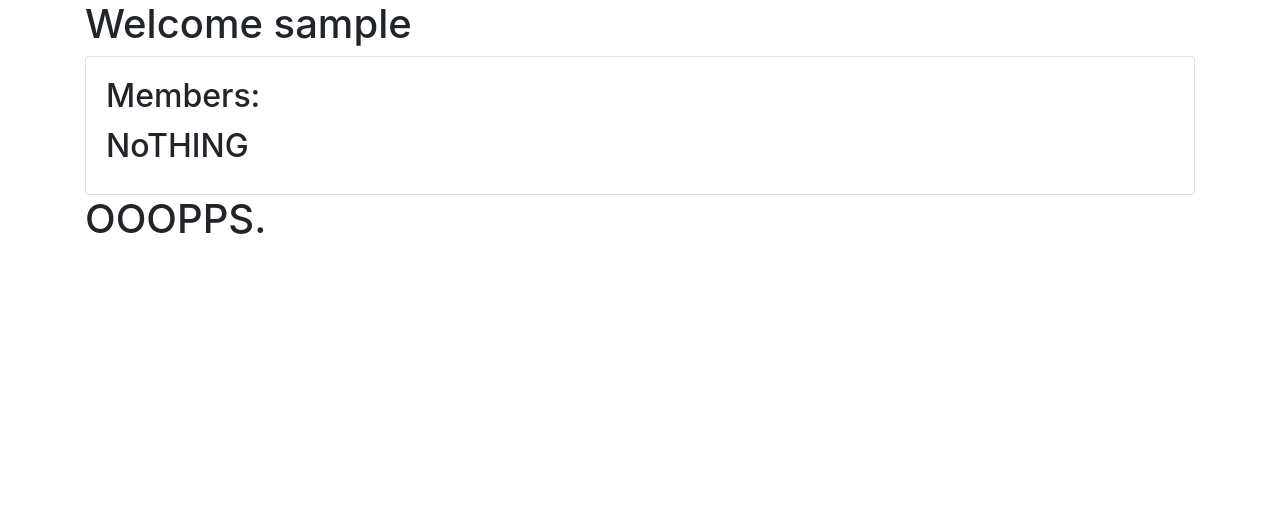
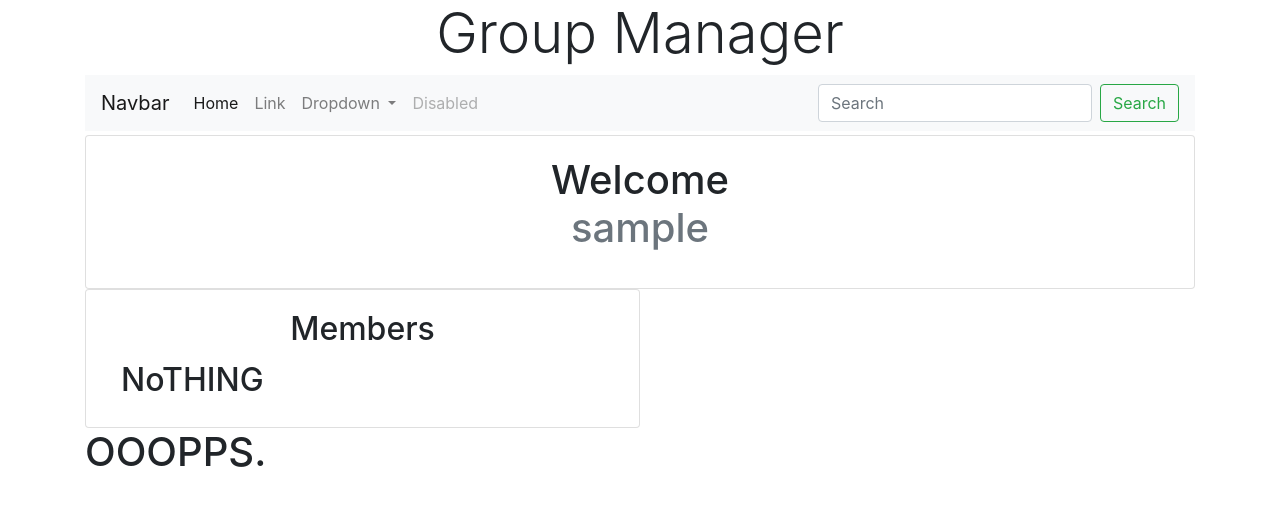
Before and after one commit to levelUpJosh/groupmanager, a Django app: page /app/ in a window 1280 px wide. Shown: the top 506 px of the page. Run offline with Django 3.2, Linux system fonts and the light colour scheme; the visitor is signed in with stand-in values (Sample User, id 1); some libraries are stand-ins or nearby versions.

Commit message:
Significant visual additions
Added Navbar and logo.
Added date selector to member creation form
Added visual index page

```diff
--- a/groupsapp/templates/groupsapp/index.html
+++ b/groupsapp/templates/groupsapp/index.html
@@ -2,15 +2,20 @@
 {% block content %}
 {{joingroup}}
 {{test}}
-<h1> Welcome {{user.username}}</h1>
 <div class="card">
     <div class="card-body">
-    <h2 class="card-title"> Members:</h2>
+        <h1 class="card-title text-center"> Welcome <p class="text-muted">{{user.username}}</p></h1>
+    </div>
+</div>
+<div class="card col-md-6">
+    <div class="card-body">
+        <h2 class="card-title text-center"> Members</h2>
         {% for member in members %}
-
-        <h3 class="card-title">{{ member.first_name }}  {{member.last_name}}</h3>
-        <div class="card-body">
-            <h4>{{member.dob}}</h4>
+        <div class="card col-lg-6">
+            <h5 class="card-title">{{ member.first_name }}  {{member.last_name}}</h5>
+            <ul class="card-body list-group">
+                <li class="list-group-item">{{member.dob}}</li>
+            </ul>
         </div>
         {% empty %}
         <h2>NoTHING</h2>
--- a/templates/base.html
+++ b/templates/base.html
@@ -6,6 +6,44 @@
 </head>
 <body>
     <div class="container">
+    <h1 class="display-4 text-center">Group Manager</h1>
+    {% block nav %}
+      <nav class="navbar navbar-expand-lg navbar-light bg-light mb-1">
+        <a class="navbar-brand" href="#">Navbar</a>
+        <button class="navbar-toggler" type="button" data-toggle="collapse" data-target="#navbarSupportedContent" aria-controls="navbarSupportedContent" aria-expanded="false" aria-label="Toggle navigation">
+          <span class="navbar-toggler-icon"></span>
+        </button>
+
+        <div class="collapse navbar-collapse" id="navbarSupportedContent">
+          <ul class="navbar-nav mr-auto">
+            <li class="nav-item active">
+              <a class="nav-link" href="#">Home <span class="sr-only">(current)</span></a>
+            </li>
+            <li class="nav-item">
+              <a class="nav-link" href="#">Link</a>
+            </li>
+            <li class="nav-item dropdown">
+              <a class="nav-link dropdown-toggle" href="#" id="navbarDropdown" role="button" data-toggle="dropdown" aria-haspopup="true" aria-expanded="false">
+                Dropdown
+              </a>
+              <div class="dropdown-menu" aria-labelledby="navbarDropdown">
+                <a class="dropdown-item" href="#">Action</a>
+                <a class="dropdown-item" href="#">Another action</a>
+                <div class="dropdown-divider"></div>
+                <a class="dropdown-item" href="#">Something else here</a>
+              </div>
+            </li>
+            <li class="nav-item">
+              <a class="nav-link disabled" href="#">Disabled</a>
+            </li>
+          </ul>
+          <form class="form-inline my-2 my-lg-0">
+            <input class="form-control mr-sm-2" type="search" placeholder="Search" aria-label="Search">
+            <button class="btn btn-outline-success my-2 my-sm-0" type="submit">Search</button>
+          </form>
+        </div>
+      </nav>
+    {% endblock %}
     {% block content %}
     {% endblock %}
     </div>
```
Also changed, not shown: groupsapp/forms.py (+14 -2 lines).
